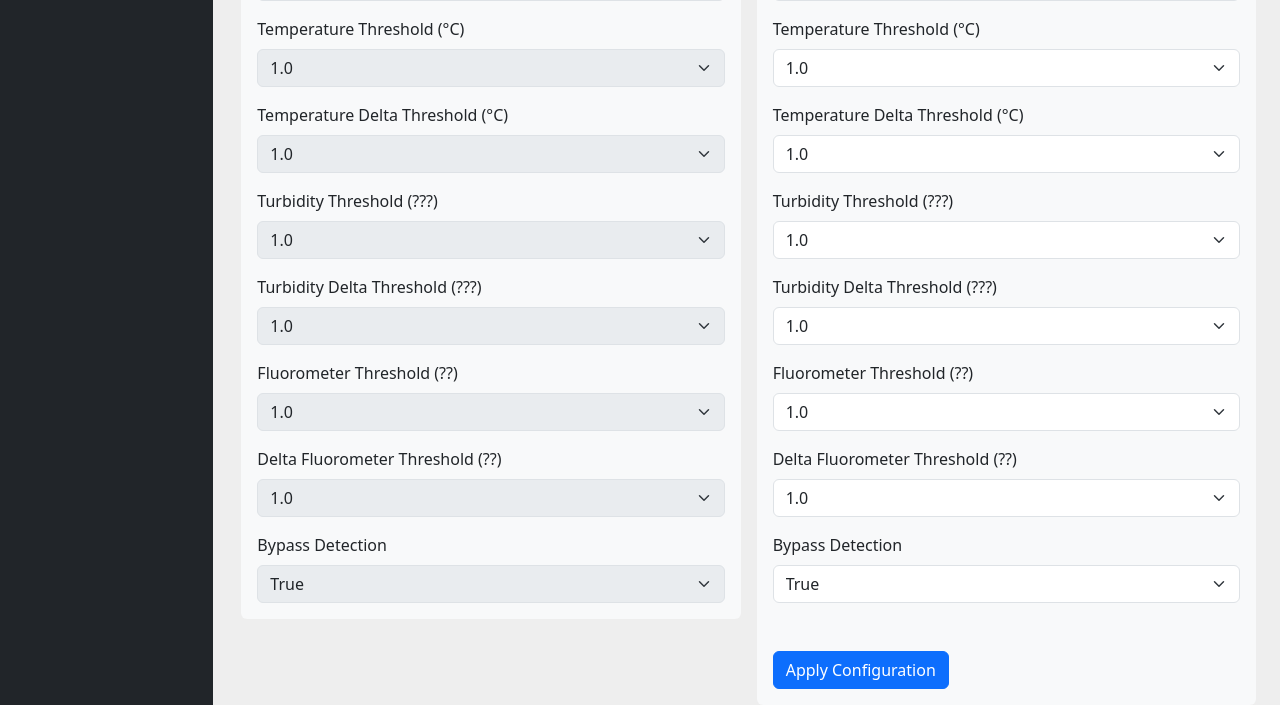
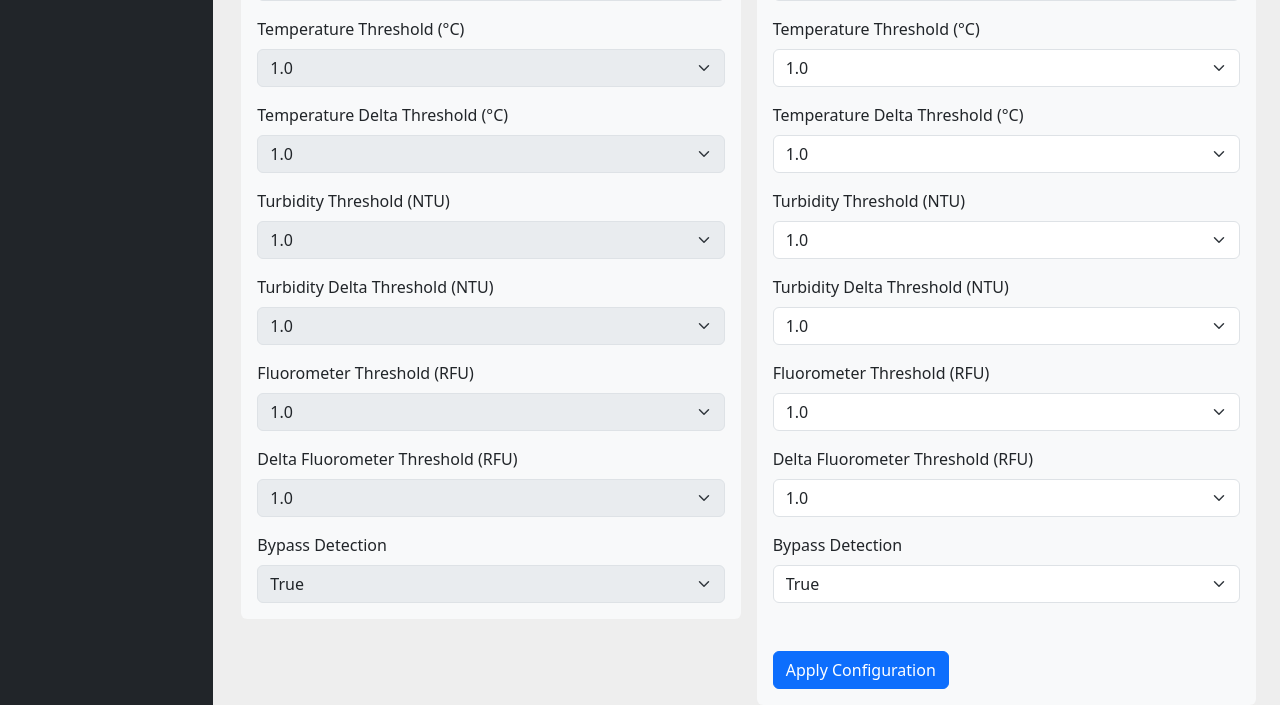
Before and after one commit to 4OI6-BloomBot/server, a Django app: page /devices/1/ in a window 1280 px wide. Shown: the part 533-1238 px from the top of the page. Run offline with Django 4.2, Linux system fonts and the light colour scheme; tables that the repository leaves empty hold one stand-in row (values such as "Sample post"); some libraries are stand-ins or nearby versions.

Commit message:
Update sensor units

```diff
--- a/bloombot_server/devices/templates/devices/config.html
+++ b/bloombot_server/devices/templates/devices/config.html
@@ -84,7 +84,7 @@
                 {% endfor %}
             </select>
 
-            <label for="{{name}}turbThresh" class="form-label mt-3">Turbidity Threshold (???)</label>
+            <label for="{{name}}turbThresh" class="form-label mt-3">Turbidity Threshold (NTU)</label>
             <select
                 name  = "{{name}}turbThresh"
                 class = "form-select"
@@ -104,7 +104,7 @@
                 {% endfor %}
             </select>
 
-            <label for="{{name}}deltaTurbThresh" class="form-label mt-3">Turbidity Delta Threshold (???)</label>
+            <label for="{{name}}deltaTurbThresh" class="form-label mt-3">Turbidity Delta Threshold (NTU)</label>
             <select
                 name  = "{{name}}deltaTurbThresh"
                 class = "form-select"
@@ -124,7 +124,7 @@
                 {% endfor %}
             </select>
 
-            <label for="{{name}}fluoroThresh" class="form-label mt-3">Fluorometer Threshold (??)</label>
+            <label for="{{name}}fluoroThresh" class="form-label mt-3">Fluorometer Threshold (RFU)</label>
             <select
                 name  = "{{name}}fluoroThresh"
                 class = "form-select"
@@ -143,7 +143,7 @@
                 {% endfor %}
             </select>
 
-            <label for="{{name}}deltaFluoroThresh" class="form-label mt-3">Delta Fluorometer Threshold (??)</label>
+            <label for="{{name}}deltaFluoroThresh" class="form-label mt-3">Delta Fluorometer Threshold (RFU)</label>
             <select
                 name  = "{{name}}deltaFluoroThresh"
                 class = "form-select"
```
Also changed, not shown: bloombot_server/devices/templates/devices/configDetails.html (+4 -4 lines).
